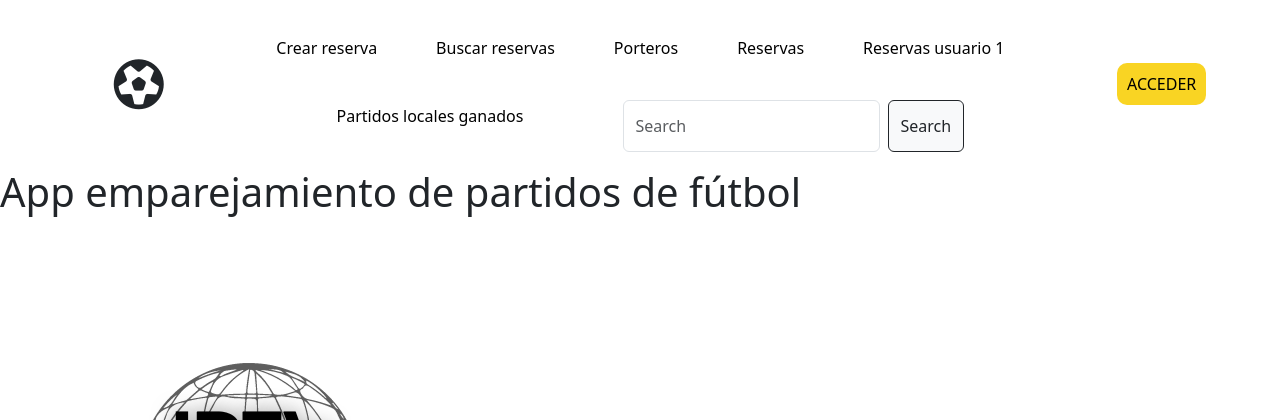
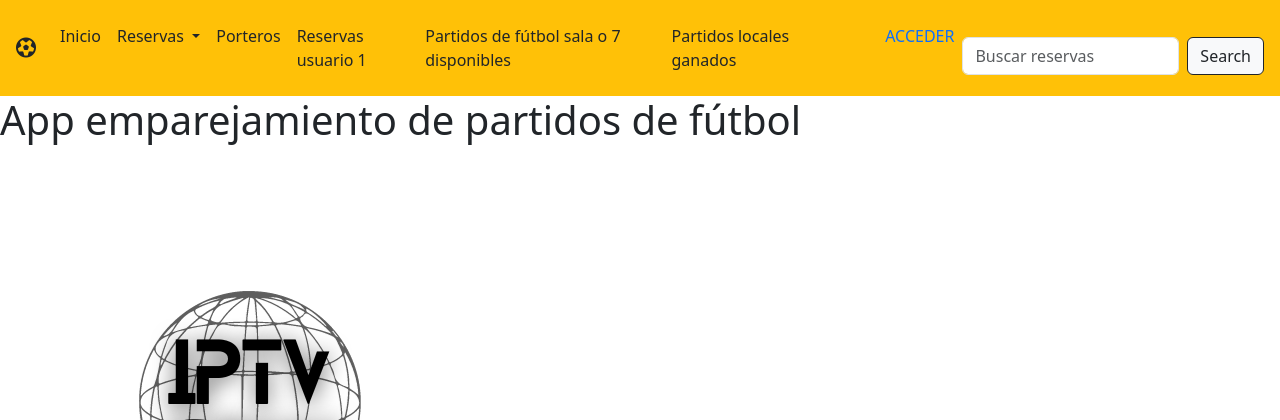
Before and after one commit to maguerrerob/ProyectoDAW, a Django app: page / in a window 1280 px wide. Shown: the top 420 px of the page. Run offline with Django 3.2, Linux system fonts and the light colour scheme; some libraries are stand-ins or nearby versions.

Commit message:
cuadrobusqueda + bootstrap

```diff
--- a/appFutbol/static/css/principalita.css
+++ b/appFutbol/static/css/principalita.css
@@ -1,56 +1,3 @@
-body{
-    font-family: 'Roboto', sans-serif;
-    margin: 0px;
-}
-
-menu{
-    display: flex;
-    flex-wrap: wrap;
-    justify-content: space-evenly;
-    align-items: center;
-    position: sticky;
-    left: 0;
-    top: 0;
-    width: 100%;
-    background-color: white;
-}
-
-menu > i{
-    font-size: 50px;
-}
-
-menu > div > div{
-    font-size: 18px;
-}
-
-.acceder{
-    padding: 10px;
-    background-color: #f9d423;
-    color: black;
-    text-decoration: none;
-    border-radius: 10px;
-}
-
-.topbar{
-    display: flex;
-    flex-basis: 65%;
-    justify-content: space-evenly;
-    flex-wrap: wrap;
-}
-
-.topbar > a{
-    padding: 20px;
-    color: black;
-    border-bottom: solid 4px white;
-    text-decoration: none;
-}
-
-.topbar > a:hover{
-    color: rgb(224, 204, 72);
-    border-bottom: solid 2px rgb(224, 204, 72);
-    background-color: whitesmoke;
-}
-
 .login{
     position: relative;
 }
@@ -67,10 +14,8 @@ menu > div > div{
     border: solid 1px black;
     background-color: whitesmoke;
     border-radius: 15px;
-    width: 200px;
-    height: 100px;
     top: 30px;
-    left: -80%;
+
 }
 
 .submenu > form{
@@ -83,11 +28,6 @@ menu > div > div{
     text-decoration: none;
     font-size: 14px;
 }
-
-
-
-
-
 
 footer{
     background-color: rgb(221, 221, 221);
--- a/appFutbol/templates/menu.html
+++ b/appFutbol/templates/menu.html
@@ -1,22 +1,50 @@
-<menu>
+{% load static %}
+
+<nav class="navbar navbar-expand-lg bg-warning p-3">
+    <a class="navbar-brand text-dark" href="#">
         <i class="fa-sharp fa-regular fa-futbol"></i>
-
-        <div class="topbar">
-            <a href="{% url 'reserva_create' %}">Crear reserva</a>
-            <a href="">Buscar reservas</a>
-            <a href="{% url 'buscar_usuario' 'GOA' %}">Porteros</a>
-            <a href="{% url 'reservas_realizadas' %}">Reservas</a>
-            <a href="{% url 'reservas_usuario' 1 %}">Reservas usuario 1</a>
-            {# <a href="{% url 'futbol_sala_siete' %}">Partidos de fútbol sala o 7 disponibles</a>#}
-            <a href="{% url 'ganados_locales' %}">Partidos locales ganados</a>
-            <form action="{% url 'reserva_buscar' %}" class="d-flex mt-3" role="search" method="GET">
-                <input name="textoBusqueda" class="form-control me-2" type="search" placeholder="Search" aria-label="Search">
-                <button class="btn btn-light btn-outline-dark" type="submit">Search</button>
-            </form>
-        </div>
-
-        <div class="login">
-            <a class="acceder" href="">ACCEDER</a>
+    </a>
+    <button class="navbar-toggler" type="button"
+        data-bs-toggle="collapse"
+        data-bs-target="#accionesFutbol"
+        aria-controls="navbarAccionesFutbol"
+        aria-expanded="false"
+        aria-label="Toggle navigation">
+        <span class="navbar-toggler-icon"></span>
+    </button>
+    <div class="collapse navbar-collapse" id="accionesFutbol">
+        <ul class="navbar-nav me-auto mb-2 mb-lg-0">
+            <li class="nav-item">
+                <a class="nav-link active link-dark" aria-current="page" href="{% url 'index' %}">Inicio</a>
+            </li>
+            <li class="nav-item dropdown">
+                <a class="nav-link link-dark dropdown-toggle" href="#"
+                    id="accionesReservaLink"
+                    role="button"
+                    data-bs-toggle="dropdown"
+                    aria-expanded="false">
+                    Reservas
+                </a>
+                <ul class="dropdown-menu" aria-labelledby="accionesReservaLink">
+                    <li><a class="dropdown-item" href="{% url 'reservas_realizadas' %}">Ver reservas</a></li>
+                    <li><a class="dropdown-item" href="{% url 'reserva_create' %}">Crear reserva</a></li>
+                    <li><a class="dropdown-item" href="#">Busqueda Avanzada de reservas</a></li>
+                </ul>
+            </li>
+            <li class="nav-item">
+                <a class="nav-link link-dark active" href="{% url 'buscar_usuario' 'GOA' %}">Porteros</a>
+            </li>
+            <li class="nav-item">
+                <a class="nav-link link-dark active" href="{% url 'reservas_usuario' 1 %}">Reservas usuario 1</a>
+            </li>
+            <li class="nav-item">
+                <a class="nav-link link-dark active" href="{% url 'futbol_sala_siete' %}">Partidos de fútbol sala o 7 disponibles</a>
+            </li>
+            <li class="nav-item">
+                <a class="nav-link link-dark active" href="{% url 'ganados_locales' %}">Partidos locales ganados</a>
+            </li>
+            <li class="login nav-item ms-lg-5">
+                <a class="acceder nav-link link-primary" href="#">ACCEDER</a>
                 <div class="submenu">
                     <form action="" method="post">
                         <input type="text" placeholder="Usuario"><br>
@@ -25,5 +53,11 @@
                     </form>
                     <a href="">Registrarse</a>
                 </div>
+            </li>
+        </ul>
+        <form action="{% url 'reserva_buscar' %}" class="d-flex mt-3" role="search" method="GET">
+            <input name="textoBusqueda" class="form-control me-2" type="search" placeholder="Buscar reservas" aria-label="Search">
+            <button class="btn btn-light btn-outline-dark" type="submit">Search</button>
+        </form>
     </div>
-</menu>
+</nav>
--- a/appFutbol/urls.py
+++ b/appFutbol/urls.py
@@ -19,5 +19,5 @@ urlpatterns = [
     path("cuentas_bancarias/<str:nombre>", views.validar_banco, name="validar_banco"),
     path("media_votaciones", views.media_partidos, name="media_partidos"),
     path("crear_reservas", views.reserva_create, name="reserva_create"),
-    path("reserva/buscar", views.reserva_buscar, name="reserva_buscar")
+    path("reserva/buscar/", views.reserva_buscar, name="reserva_buscar")
 ]
```
Also changed, not shown: appFutbol/templates/reservas/lista_busqueda.html (+14 -2 lines). Lines whose indentation alone changed are shown as unchanged.
